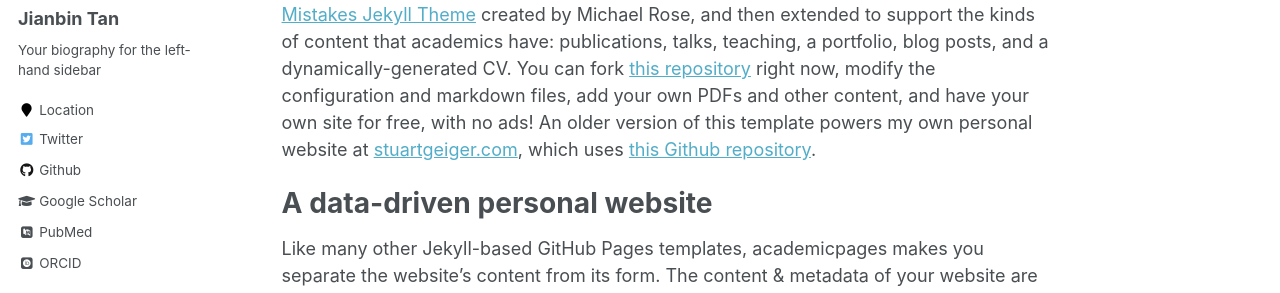
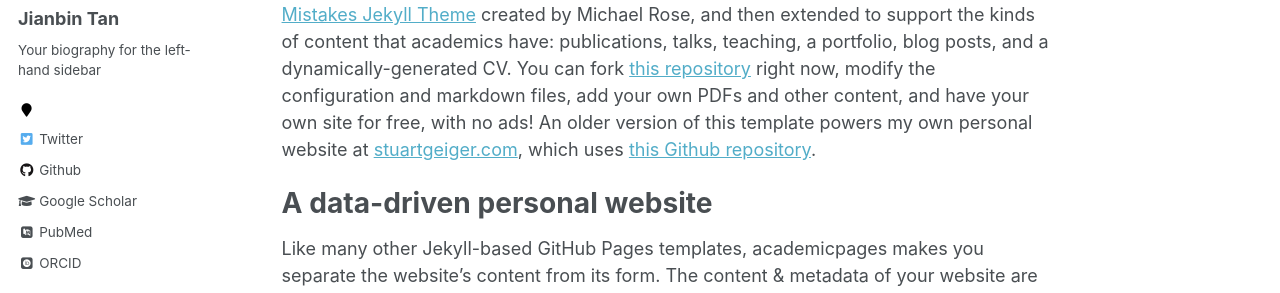
Before and after one commit to Tan-jianbin/Tan-jianbin.github.io, a Jekyll site: the page built from _pages/about.md, in a window 1280 px wide. Shown: the part 295-588 px from the top of the page. Built offline with Jekyll 4.4.1, drawn with Linux system fonts in a browser that asks for light colours; some web fonts are replaced.

Commit message:
Update _config.yml

```diff
--- a/_config.yml
+++ b/_config.yml
@@ -83,10 +83,10 @@
   name             : "Jianbin Tan"
   avatar           : "profile.png"
   bio              : "Your biography for the left-hand sidebar"
-  location         : "Location"
+  location         : ""
   employer         :
-  pubmed           : "https://www.ncbi.nlm.nih.gov/pubmed/?term=john+snow"
-  googlescholar    : "http://yourfullgooglescholarurl.com"
+  pubmed           : ""
+  googlescholar    : "https://scholar.google.com/citations?user=ez9HH8kAAAAJ&hl=en"
   email            :
   researchgate     :  # example: "https://www.researchgate.net/profile/yourprofile"
   uri              :
@@ -96,7 +96,7 @@
   flickr           :
   facebook         :
   foursquare       :
-  github           : "academicpages"
+  github           : ""
   google_plus      :
   keybase          :
   instagram        :
@@ -109,7 +109,7 @@
   stackoverflow    : # http://stackoverflow.com/users/123456/username
   steam            :
   tumblr           :
-  twitter          : "replacethistwitterhandle"
+  twitter          : ""
   vine             :
   weibo            :
   xing             :
```
